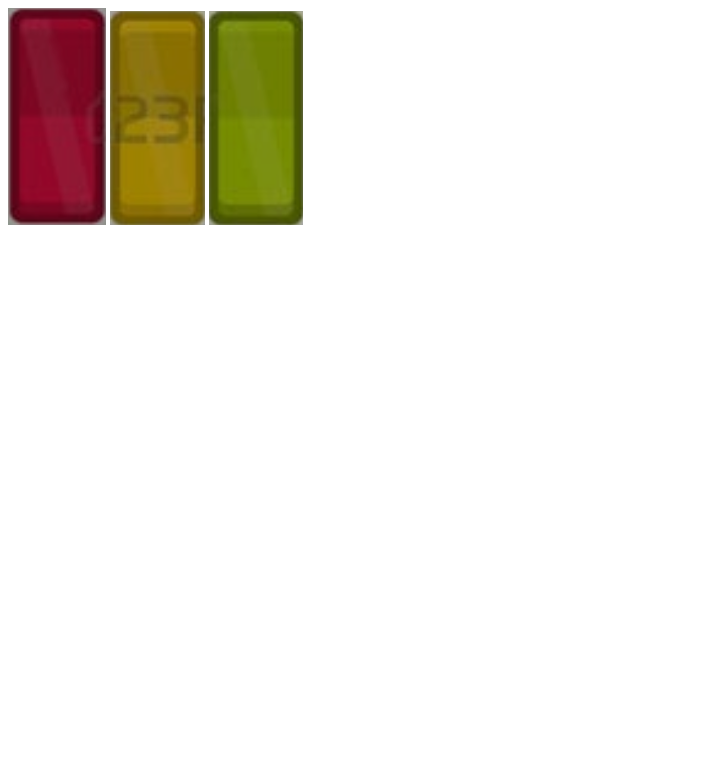
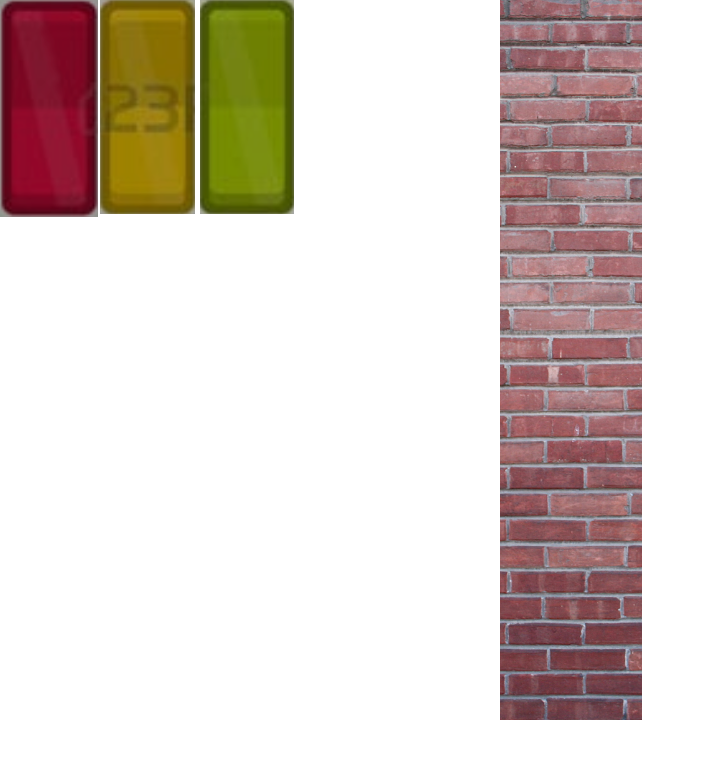
Before and after one commit to igonzalezespi/mad-tarea, a plain HTML site: page index.html in a window 1280 px wide. Shown: the whole page, without its empty margins (0-705 px from the left). Drawn offline with nearby package versions, Linux system fonts and the light colour scheme.

Commit message:
Separador y css

```diff
--- /dev/null
+++ b/estilos.css
@@ -0,0 +1,21 @@
+.interruptor.base {
+  position: fixed;
+  top: 0;
+}
+
+.separador {
+  height: 90vh;
+  position:fixed;
+  top: 0;
+  left: 500px;
+}
+
+.interruptor.base.rojo {
+left: 0;
+}
+.interruptor.base.amarillo {
+left:100px;
+}
+.interruptor.base.verde {
+left:200px;
+}
--- a/index.html
+++ b/index.html
@@ -1,15 +1,17 @@
 <html ng-app="app">
 <script type="text/javascript" src="lib/angular.js"></script>
 <script type="text/javascript" src="logica.js"></script>
+<link rel="stylesheet" href="estilos.css"></script>
 
 <body ng-controller="main">
   <div>
-    <img src="img/rojo-off.png" ng-hide="encendido.rojo" ng-click="encendido.rojo = true;" />
-    <img src="img/rojo-on.png" ng-show="encendido.rojo" ng-click="encendido.rojo = false;" />
-    <img src="img/amarillo-off.png" ng-hide="encendido.amarillo" ng-click="encendido.amarillo = true;" />
-    <img src="img/amarillo-on.png" ng-show="encendido.amarillo" ng-click="encendido.amarillo = false;" />
-    <img src="img/verde-off.png" ng-hide="encendido.verde" ng-click="encendido.verde = true;" />
-    <img src="img/verde-on.png" ng-show="encendido.verde" ng-click="encendido.verde = false;" />
+    <img src="img/rojo-off.png" class="interruptor base rojo" ng-hide="encendido.rojo" ng-click="encendido.rojo = true;" />
+    <img src="img/rojo-on.png" class="interruptor base rojo" ng-show="encendido.rojo" ng-click="encendido.rojo = false;" />
+    <img src="img/amarillo-off.png" class="interruptor base amarillo" ng-hide="encendido.amarillo" ng-click="encendido.amarillo = true;" />
+    <img src="img/amarillo-on.png" class="interruptor base amarillo" ng-show="encendido.amarillo" ng-click="encendido.amarillo = false;" />
+    <img src="img/verde-off.png" class="interruptor base verde" ng-hide="encendido.verde" ng-click="encendido.verde = true;" />
+    <img src="img/verde-on.png" class="interruptor base verde" ng-show="encendido.verde" ng-click="encendido.verde = false;" />
+    <img src="img/separador.jpg" class="separador" />
   </div>
 </body>
 
```
Also changed, not shown: img/separador.jpg (added).
